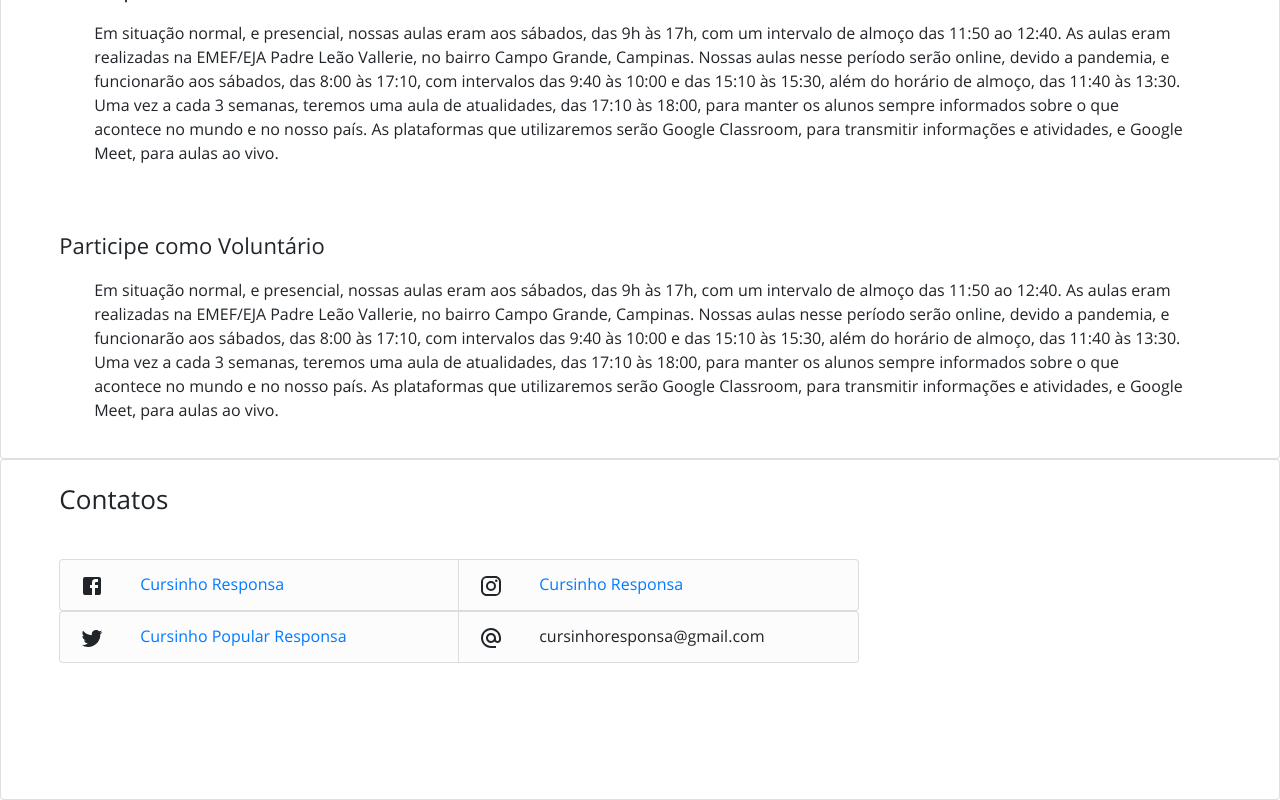
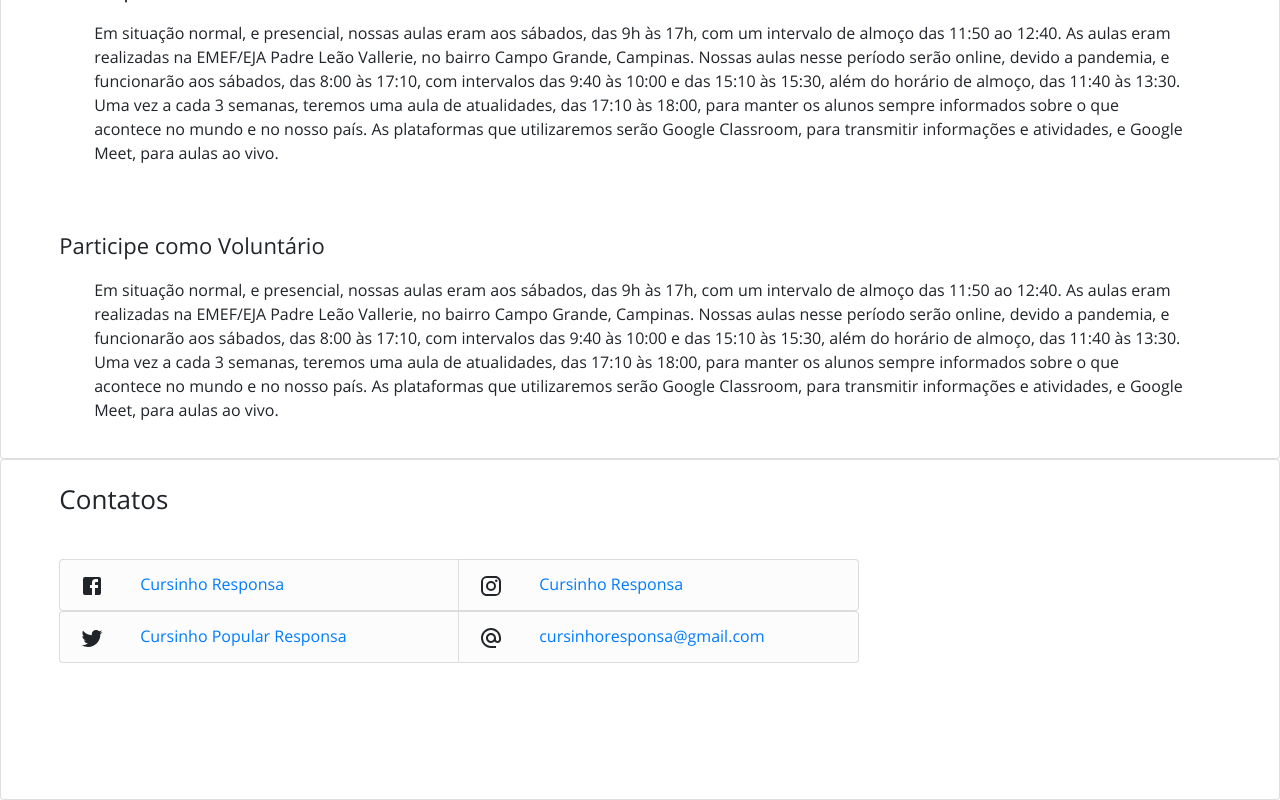
Before and after one commit to HubResponsa/responsa-front, a React (Create React App) app: page / in a window 1280 px wide. Shown: the part 3248-4048 px from the top of the page. Built offline with nearby package versions, Linux system fonts and the light colour scheme.

Commit message:
Remove warnings

```diff
--- a/src/Components/Carrossel.js
+++ b/src/Components/Carrossel.js
@@ -1,4 +1,3 @@
-import react from 'react'
 import 'bootstrap/dist/css/bootstrap.min.css';
 import './css/Carrossel.css'
 import Carousel from 'react-bootstrap/Carousel'
--- a/src/Components/Colabore.js
+++ b/src/Components/Colabore.js
@@ -1,4 +1,3 @@
-import react from 'react'
 import 'bootstrap/dist/css/bootstrap.min.css';
 import './css/Colabore.css'
 import Accordion from 'react-bootstrap/Accordion';
--- a/src/Components/Contato.js
+++ b/src/Components/Contato.js
@@ -1,4 +1,3 @@
-import react from 'react'
 import 'bootstrap/dist/css/bootstrap.min.css'
 import './css/Contato.css'
 import Accordion from 'react-bootstrap/Accordion'
@@ -25,7 +24,7 @@
                         </ListGroup>
                         <ListGroup horizontal>
                             <ListGroup.Item id="itemLista"><TwitterIcon id="icon"/><a href="https://twitter.com/ResponsaPopular">Cursinho Popular Responsa</a></ListGroup.Item>
-                            <ListGroup.Item id="itemLista"><AlternateEmailIcon id="icon"/><a>cursinhoresponsa@gmail.com</a></ListGroup.Item>
+                            <ListGroup.Item id="itemLista"><AlternateEmailIcon id="icon"/><a href="#">cursinhoresponsa@gmail.com</a></ListGroup.Item>
                         </ListGroup>
                     </div>
                     </Card.Body>
--- a/src/Components/Funcionamento.js
+++ b/src/Components/Funcionamento.js
@@ -1,4 +1,3 @@
-import react from 'react'
 import 'bootstrap/dist/css/bootstrap.min.css';
 import './css/Funcionamento.css'
 import Accordion from 'react-bootstrap/Accordion';
--- a/src/Components/Header.js
+++ b/src/Components/Header.js
@@ -1,4 +1,3 @@
-import react from 'react'
 import 'bootstrap/dist/css/bootstrap.min.css';
 import './css/Header.css'
 import Navbar from 'react-bootstrap/Navbar'
@@ -11,7 +10,7 @@
     return(
         <div id="header">
             <Navbar sticky="top" expand="lg" variant="light" id="navbar">
-                <Navbar.Brand href="#home"> <img src={Logo2} id="logo"/></Navbar.Brand>
+                <Navbar.Brand href="#home"> <img alt="responsa's logo" src={Logo2} id="logo"/></Navbar.Brand>
                 <Navbar.Toggle aria-controls="responsive-navbar-nav" />
                 <Navbar.Collapse id="responsive-navbar-nav">
                     <Nav className="mr-auto">
--- a/src/Components/Home.js
+++ b/src/Components/Home.js
@@ -1,8 +1,6 @@
-import react from 'react'
 import './css/Home.css'
 import Header from './Header'
 import Carrossel from './Carrossel'
-import Posts from './PostsHome'
 import QuemSomos from './QuemSomos'
 import Funcionamento from './Funcionamento'
 import Voluntarios from './Voluntarios'
--- a/src/Components/Participe.js
+++ b/src/Components/Participe.js
@@ -1,4 +1,3 @@
-import react from 'react'
 import 'bootstrap/dist/css/bootstrap.min.css';
 import './css/Participe.css'
 import Accordion from 'react-bootstrap/Accordion';
--- a/src/Components/PostsHome.js
+++ b/src/Components/PostsHome.js
@@ -1,9 +1,5 @@
-import react from 'react'
 import 'bootstrap/dist/css/bootstrap.min.css';
 import './css/PostsHome.css'
-import Card from 'react-bootstrap/Card'
-import Button from 'react-bootstrap/Button'
-import { CardDeck } from 'react-bootstrap';
 
 function Posts()
 {
--- a/src/Components/QuemSomos.js
+++ b/src/Components/QuemSomos.js
@@ -1,4 +1,3 @@
-import react from 'react'
 import 'bootstrap/dist/css/bootstrap.min.css';
 import './css/QuemSomos.css'
 import Accordion from 'react-bootstrap/Accordion';
--- a/src/Components/Voluntarios.js
+++ b/src/Components/Voluntarios.js
@@ -1,4 +1,3 @@
-import react from 'react'
 import 'bootstrap/dist/css/bootstrap.min.css'
 import './css/Voluntarios.css'
 import Accordion from 'react-bootstrap/Accordion'
```
